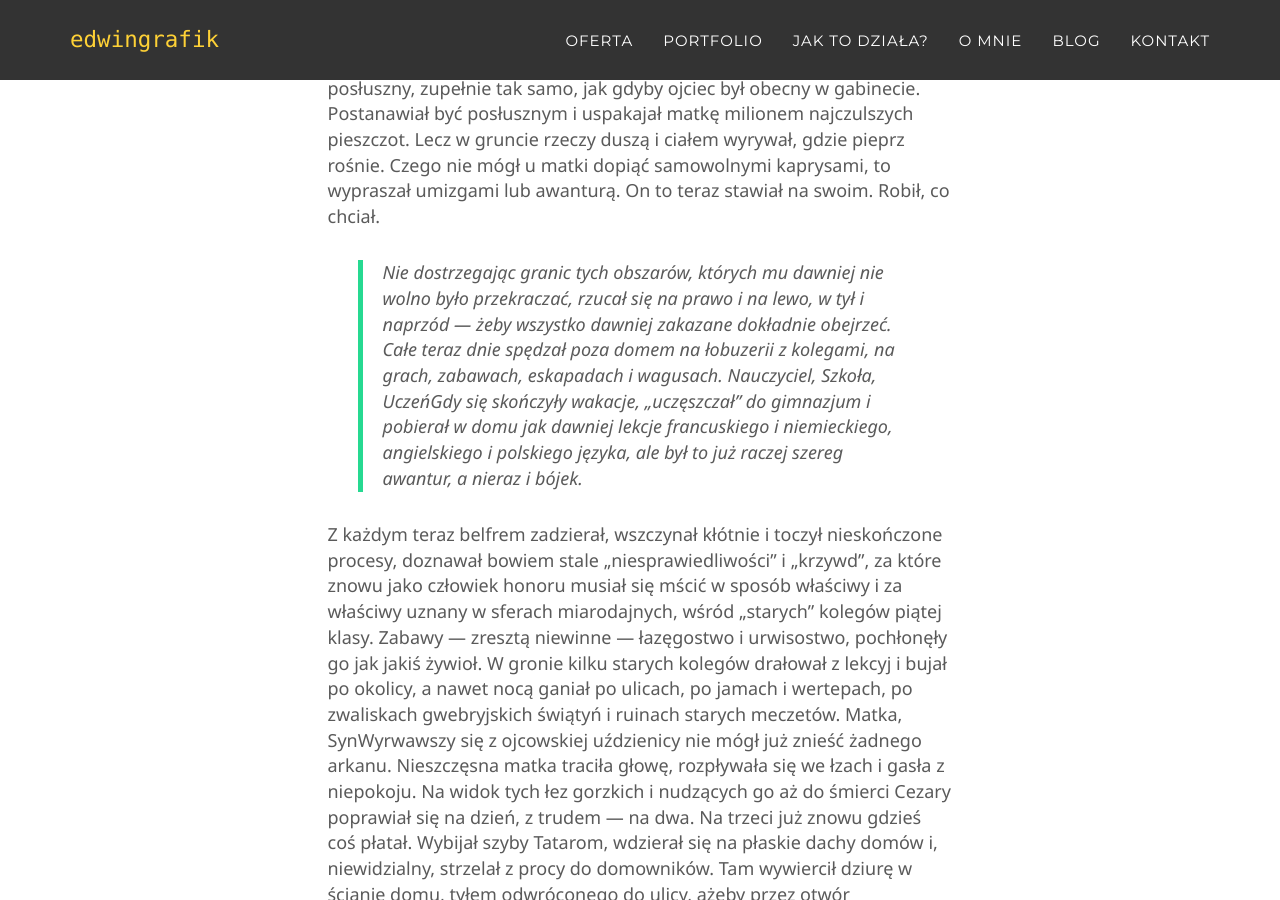
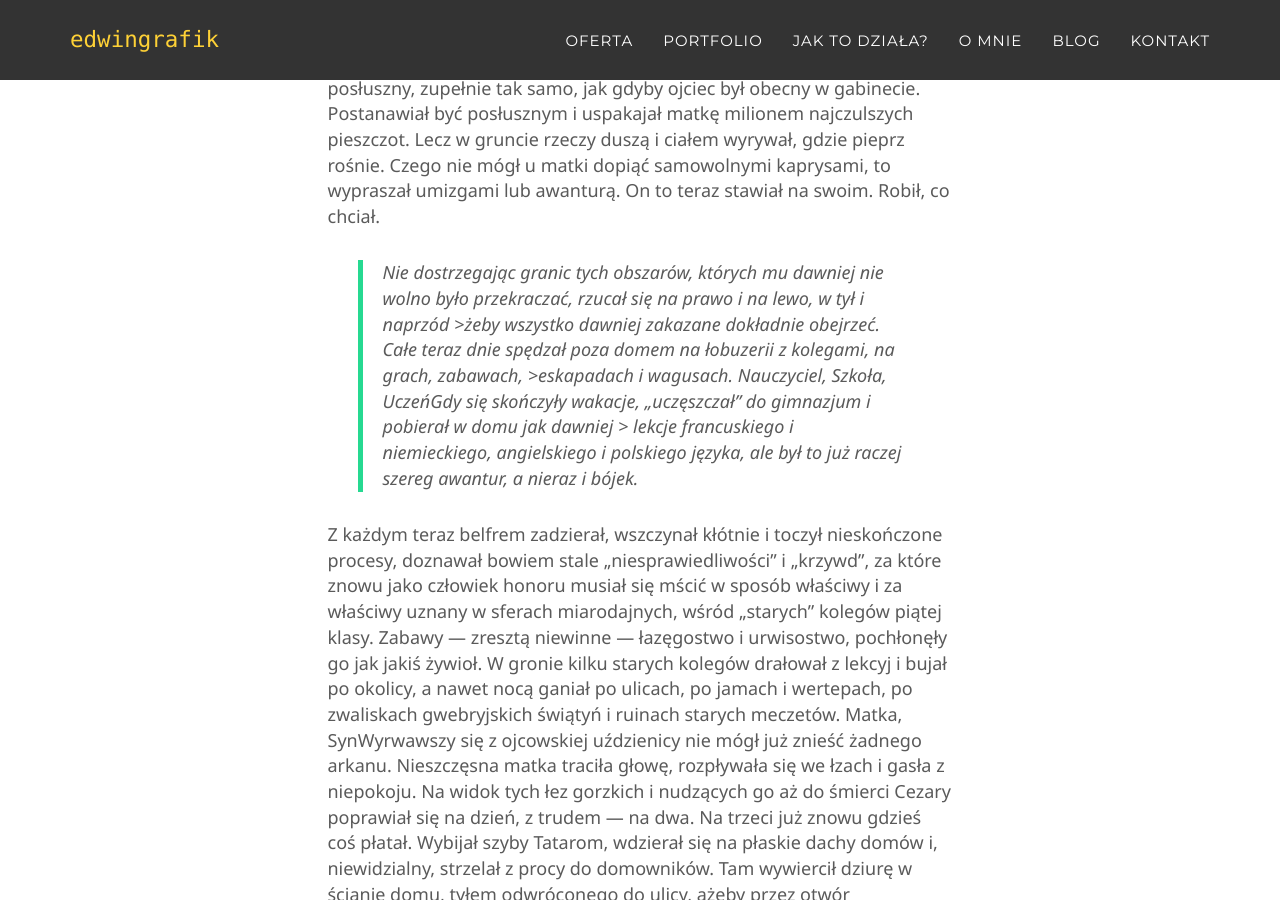
Before and after one commit to edwingrafik/edwingrafik.github.io, a Jekyll site: the page built from _posts/2016-05-15-probny-post.md, in a window 1280 px wide and 900 px high, scrolled down 1718 px. Built offline with Jekyll 4.4.1, drawn with Linux system fonts in a browser that asks for light colours; some web fonts are replaced; comment, search, counter and statistics services are not loaded.

```diff
--- a/_posts/2016-05-15-probny-post.md
+++ b/_posts/2016-05-15-probny-post.md
@@ -18,7 +18,7 @@ Gdy odprowadzał ojca na statek wojenny odchodzący do Astrachania, nie czuł ż
 Gdy z portu wracał do domu z matką, zaiste, jak grób milczącą, był już wesoły. Pocieszyło go to i owo, a nade wszystko perspektywa swobody. Matka, Ojciec, SynOjciec, który go nigdy a nigdy nie karał, nigdy nawet nie łajał, a strofował półżartem, z lekką drwinką, dowcipkując, posiadał nad synem władzę żelazną, niezłomną. Wbrew łagodnemu uśmiechowi ojca, wbrew jego grzecznym zaleceniom i pokornym radom, dobrotliwym prośbom, rzuconym wśród umizgów i zabawy — nic nie można było poradzić. Były to kanony i paragrafy woli, narzucone z uśmiechem i w gronie pieszczotek. Był to rząd samowładny i dyktatura tak niezłomna, iż nic, literalnie nic nie mogło jej przełamać. Teraz ta żelazna obręcz rozluźniła się i samochcąc opadła. Przestrach paniczny w oczach matki: — „Co na to ojciec powie?” — znikł. Syn, WolnośćOjciec usunął się z mieszkania i ze świata, a jego nieobecność powiedziała: „Rób, co chcesz!”
 — Co teraz będzie? — szeptała załamując ręce.
 Cezary nie zadawał sobie takich pytań. Przyrzekał matce, że będzie posłuszny, zupełnie tak samo, jak gdyby ojciec był obecny w gabinecie. Postanawiał być posłusznym i uspakajał matkę milionem najczulszych pieszczot. Lecz w gruncie rzeczy duszą i ciałem wyrywał, gdzie pieprz rośnie. Czego nie mógł u matki dopiąć samowolnymi kaprysami, to wypraszał umizgami lub awanturą. On to teraz stawiał na swoim. Robił, co chciał.
-> Nie dostrzegając granic tych obszarów, których mu dawniej nie wolno było przekraczać, rzucał się na prawo i na lewo, w tył i naprzód — żeby wszystko dawniej zakazane dokładnie obejrzeć. Całe teraz dnie spędzał poza domem na łobuzerii z kolegami, na grach, zabawach, eskapadach i wagusach. Nauczyciel, Szkoła, UczeńGdy się skończyły wakacje, „uczęszczał” do gimnazjum i pobierał w domu jak dawniej lekcje francuskiego i niemieckiego, angielskiego i polskiego języka, ale był to już raczej szereg awantur, a nieraz i bójek.
+> Nie dostrzegając granic tych obszarów, których mu dawniej nie wolno było przekraczać, rzucał się na prawo i na lewo, w tył i naprzód >żeby wszystko dawniej zakazane dokładnie obejrzeć. Całe teraz dnie spędzał poza domem na łobuzerii z kolegami, na grach, zabawach, >eskapadach i wagusach. Nauczyciel, Szkoła, UczeńGdy się skończyły wakacje, „uczęszczał” do gimnazjum i pobierał w domu jak dawniej > lekcje francuskiego i niemieckiego, angielskiego i polskiego języka, ale był to już raczej szereg awantur, a nieraz i bójek.
 
 Z każdym teraz belfrem zadzierał, wszczynał kłótnie i toczył nieskończone procesy, doznawał bowiem stale „niesprawiedliwości” i „krzywd”, za które znowu jako człowiek honoru musiał się mścić w sposób właściwy i za właściwy uznany w sferach miarodajnych, wśród „starych” kolegów piątej klasy. Zabawy — zresztą niewinne — łazęgostwo i urwisostwo, pochłonęły go jak jakiś żywioł. W gronie kilku starych kolegów drałował z lekcyj i bujał po okolicy, a nawet nocą ganiał po ulicach, po jamach i wertepach, po zwaliskach gwebryjskich świątyń i ruinach starych meczetów.
 Matka, SynWyrwawszy się z ojcowskiej uździenicy nie mógł już znieść żadnego arkanu. Nieszczęsna matka traciła głowę, rozpływała się we łzach i gasła z niepokoju. Na widok tych łez gorzkich i nudzących go aż do śmierci Cezary poprawiał się na dzień, z trudem — na dwa. Na trzeci już znowu gdzieś coś płatał. Wybijał szyby Tatarom, wdzierał się na płaskie dachy domów i, niewidzialny, strzelał z procy do domowników. Tam wywiercił dziurę w ścianie domu, tyłem odwróconego do ulicy, ażeby przez otwór przypatrywać się „żonom” milionera muzułmanina, chodzącym po bezdrzewnym ogródku bez czarczafów, czyli jedwabnych zasłon na twarzach — tu zorganizował nieznośnemu belfrowi kocią muzykę. BłądzenieNocą, bez celu i sensu wałęsał się po nieskończonym bulwarze nowego miasta albo po prostu jak bezpański pies ganiał po zaułkach, po wąskich i stromych uliczkach starego, uwijał się w porcie, w brudach i czadach „czarnego miasta” lub między wulkanami, których kratery wyrzucają słone błoto. Ta konieczność włóczenia się, bezcelowego cwałem wyrywania z miejsca na miejsce stała się nałogiem i pasją. Nie mógł usiedzieć. ZabawaNadto — gry. Gry w piłkę, w pasek, w jakieś kamyki, „kiczki”, w wyświechtane gruzińskie kostki.
```
